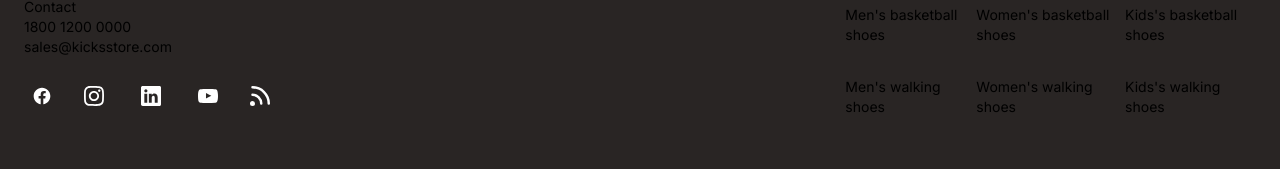
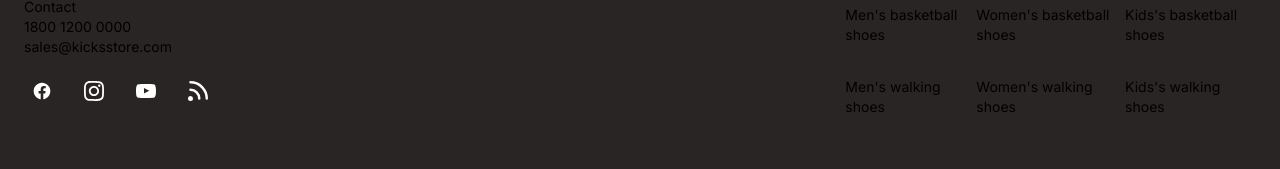
Before and after one commit to mayank4kathuria/KicksStore, a Next.js app: page / in a window 1280 px wide. Shown: the part 6302-6471 px from the top of the page. Built offline with nearby package versions, Linux system fonts and the light colour scheme.

Commit message:
temp fix for svg not found

```diff
--- a/src/app/page.tsx
+++ b/src/app/page.tsx
@@ -7,7 +7,7 @@ import CustomerServiceIcon from '@/Icons/customerServiceIcon';
 import SafeIcon from '@/Icons/safeIcon';
 import FacebookIcon from '@/Icons/facebookIcon';
 import InstagramIcon from '@/Icons/instagramIcon';
-import LinkedinIcon from '@/Icons/linkedinIcon';
+// import LinkedinIcon from '@/Icons/linkedInIcon';
 import YoutubeIcon from '@/Icons/youtubeIcon';
 import BlogIcon from '@/Icons/blogIcon';
 
@@ -505,7 +505,7 @@ export default function Home() {
               <div className="flex justify-between items-center">
                 <Link className="mr-4 hover:bg-slate-400 border-xl p-2" href={'/'}><FacebookIcon color="#fff" height="20px" width="20px" /></Link>
                 <Link className="mr-4 hover:bg-slate-400 border-xl p-2" href={'/'}><InstagramIcon color="#fff" height="20px" width="20px" /></Link>
-                <Link className="mr-4 hover:bg-slate-400 border-xl fill-white p-2" href={'https://www.linkedin.com/in/dev-mayank-kathuria/'}><LinkedinIcon color="#fff" height="30px" width="30px" /></Link>
+                {/* <Link className="mr-4 hover:bg-slate-400 border-xl fill-white p-2" href={'https://www.linkedin.com/in/dev-mayank-kathuria/'}><LinkedinIcon color="#fff" height="30px" width="30px" /></Link> */}
                 <Link className="mr-4 hover:bg-slate-400 border-xl p-2" href={'/'}><YoutubeIcon color="#fff" height="20px" width="20px" /></Link>
                 <Link className="mr-4 hover:bg-slate-400 border-xl p-2" href={'https://mayankkathuria.com/blog'}><BlogIcon color="#fff" height="20px" width="20px" /></Link>
               </div>
```
